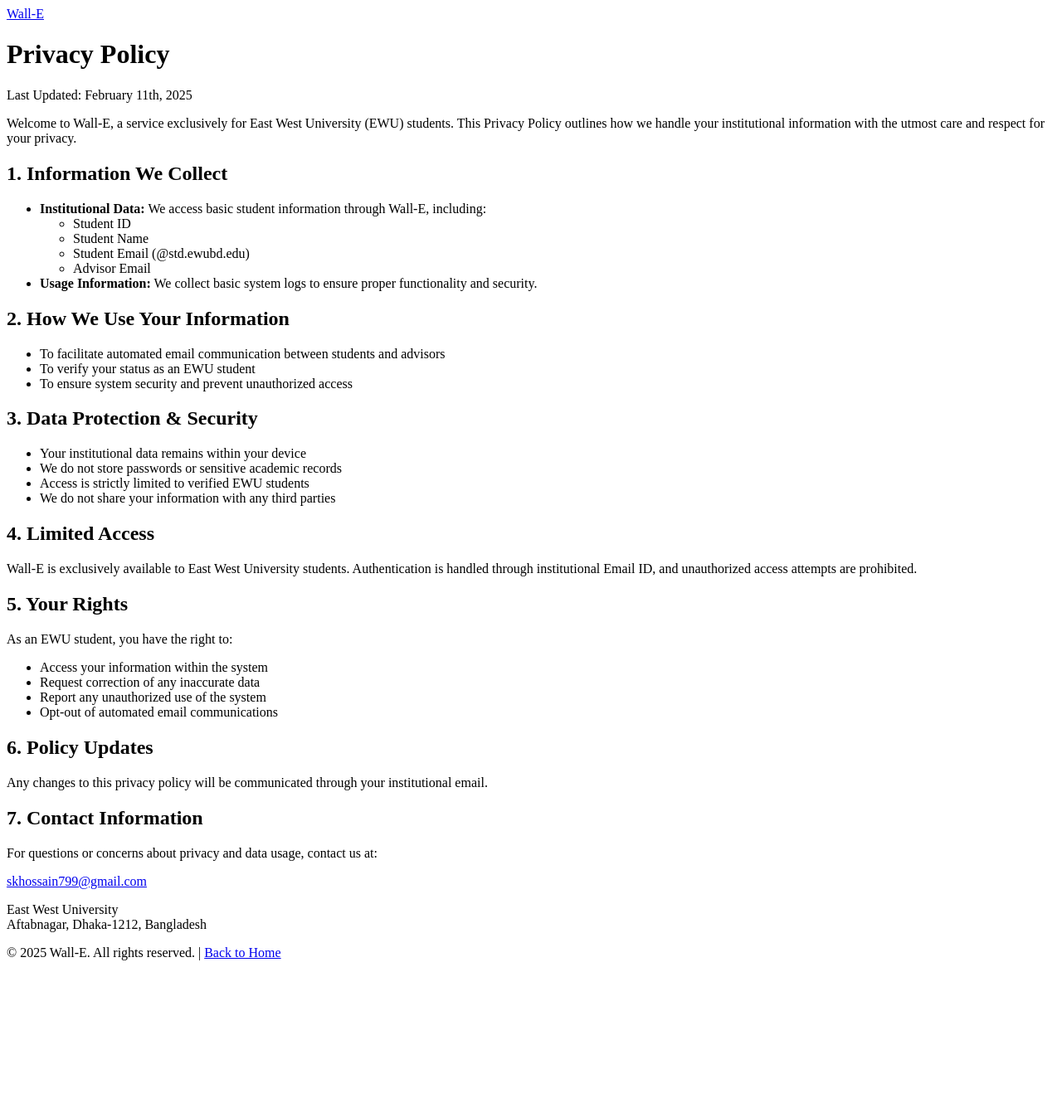
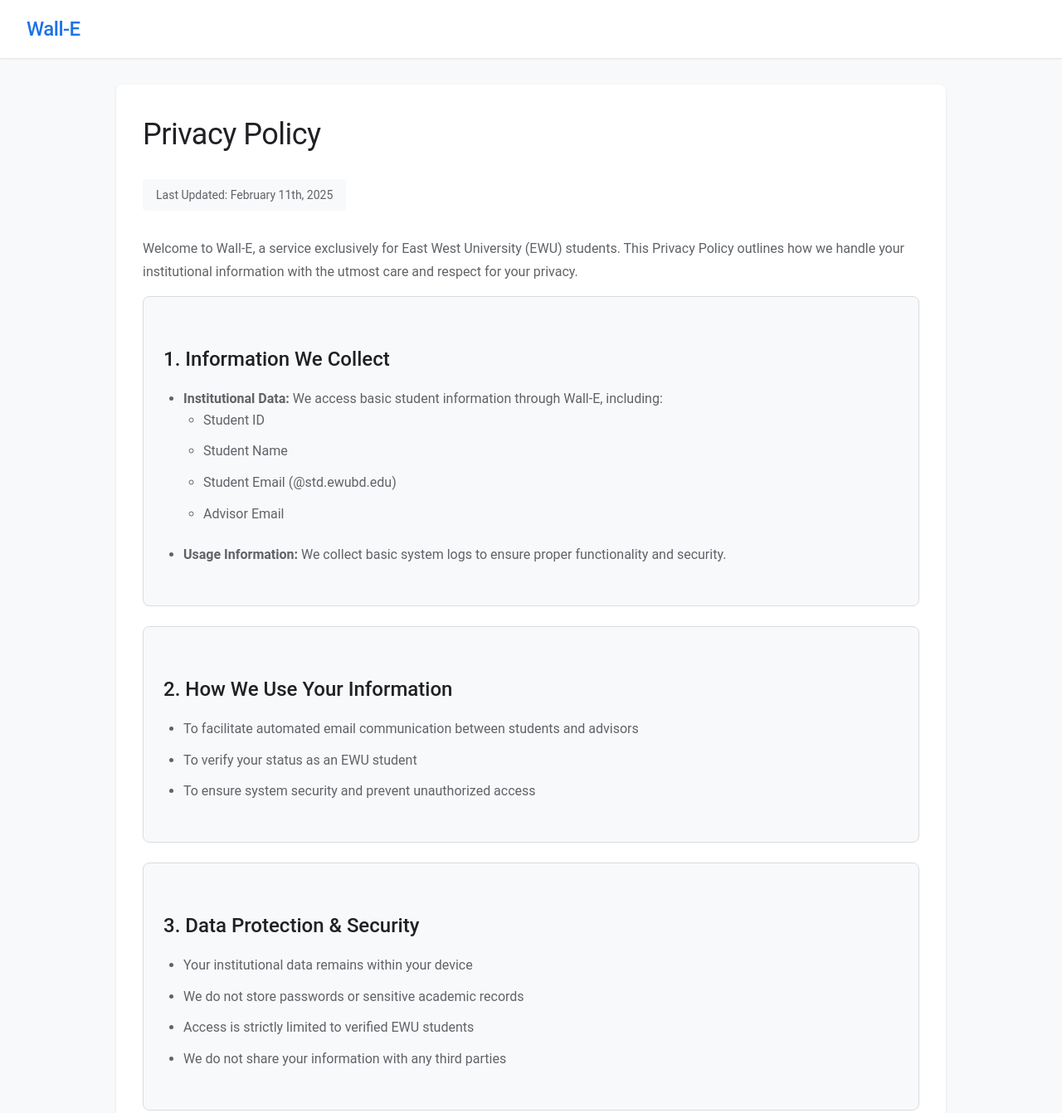
Before and after one commit to AbrarShakhi/Wall-E, a plain HTML site: page docs/privacy-policy.html in a window 1280 px wide. Shown: the top 1342 px of the page at 83% size. Before the commit the page ends 1174 px from the top, so only its background shows below. Drawn offline with Linux system fonts and the light colour scheme.

Commit message:
Update privacy-policy.html

```diff
--- a/docs/privacy-policy.html
+++ b/docs/privacy-policy.html
@@ -1,9 +1,157 @@
+<!DOCTYPE html>
 <html lang="en">
 <head>
     <meta charset="UTF-8">
     <meta name="viewport" content="width=device-width, initial-scale=1.0">
     <title>Privacy Policy - Wall-E</title>
-    <link rel="stylesheet" href="styles.css">
+    <style>
+        :root {
+            --primary-color: #1a73e8;
+            --secondary-color: #34a853;
+            --text-color: #202124;
+            --light-gray: #f8f9fa;
+            --border-color: #dadce0;
+            --hover-color: #f1f3f4;
+        }
+
+        * {
+            margin: 0;
+            padding: 0;
+            box-sizing: border-box;
+        }
+
+        body {
+            font-family: 'Roboto', 'Segoe UI', Arial, sans-serif;
+            line-height: 1.6;
+            color: var(--text-color);
+            background-color: var(--light-gray);
+        }
+
+        .navbar {
+            background: white;
+            padding: 1rem 2rem;
+            box-shadow: 0 1px 2px rgba(0,0,0,0.1);
+            position: sticky;
+            top: 0;
+            z-index: 1000;
+        }
+
+        .navbar-brand {
+            font-size: 1.5rem;
+            font-weight: 500;
+            color: var(--primary-color);
+            text-decoration: none;
+            letter-spacing: -0.5px;
+        }
+
+        .container {
+            max-width: 1000px;
+            margin: 2rem auto;
+            padding: 2rem;
+            background: white;
+            border-radius: 8px;
+            box-shadow: 0 1px 3px rgba(0,0,0,0.1);
+        }
+
+        h1 {
+            color: var(--text-color);
+            margin-bottom: 1.5rem;
+            font-size: 2.25rem;
+            font-weight: 400;
+            letter-spacing: -0.5px;
+        }
+
+        h2 {
+            color: var(--text-color);
+            margin: 2rem 0 1rem;
+            font-size: 1.5rem;
+            font-weight: 500;
+        }
+
+        p {
+            margin-bottom: 1rem;
+            color: #5f6368;
+            font-size: 1rem;
+            line-height: 1.7;
+        }
+
+        ul {
+            margin-bottom: 1.5rem;
+            padding-left: 1.5rem;
+        }
+
+        li {
+            margin-bottom: 0.75rem;
+            color: #5f6368;
+        }
+
+        a {
+            color: var(--primary-color);
+            text-decoration: none;
+            transition: all 0.2s ease;
+        }
+
+        a:hover {
+            text-decoration: underline;
+            color: #1557b0;
+        }
+
+        .last-updated {
+            display: inline-block;
+            padding: 0.5rem 1rem;
+            background-color: var(--light-gray);
+            border-radius: 4px;
+            margin-bottom: 2rem;
+            font-size: 0.875rem;
+            color: #5f6368;
+        }
+
+        .section {
+            padding: 1.5rem;
+            background: var(--light-gray);
+            border-radius: 8px;
+            margin-bottom: 1.5rem;
+            border: 1px solid var(--border-color);
+            transition: all 0.2s ease;
+        }
+
+        .section:hover {
+            background: var(--hover-color);
+        }
+
+        .contact-section {
+            background: #e8f0fe;
+            padding: 2rem;
+            border-radius: 8px;
+            margin-top: 2rem;
+            border: 1px solid #d2e3fc;
+        }
+
+        footer {
+            text-align: center;
+            padding: 2rem;
+            background: white;
+            margin-top: 2rem;
+            border-top: 1px solid var(--border-color);
+            color: #5f6368;
+            font-size: 0.875rem;
+        }
+
+        @media (max-width: 768px) {
+            .container {
+                margin: 1rem;
+                padding: 1.5rem;
+            }
+
+            h1 {
+                font-size: 1.75rem;
+            }
+
+            .section {
+                padding: 1rem;
+            }
+        }
+    </style>
 </head>
 <body>
     <nav class="navbar">
```
